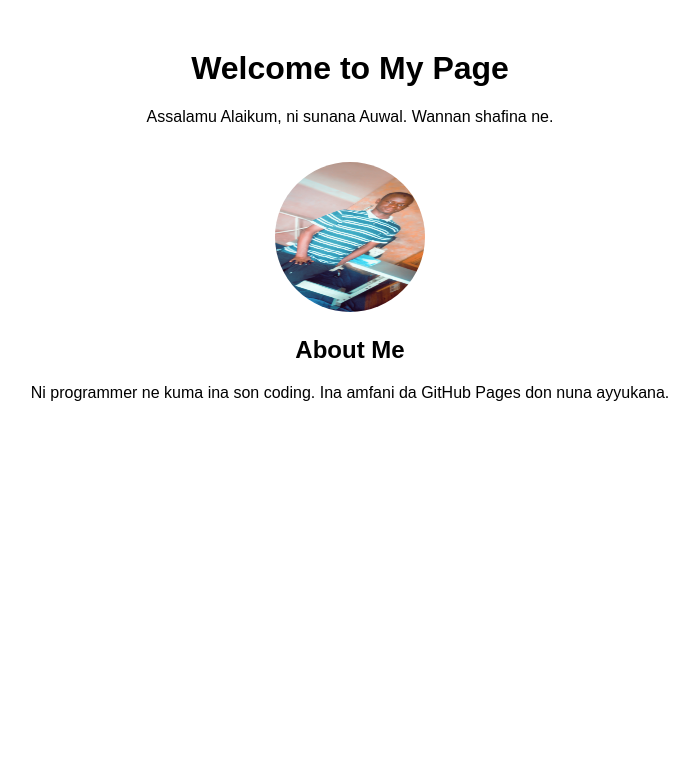
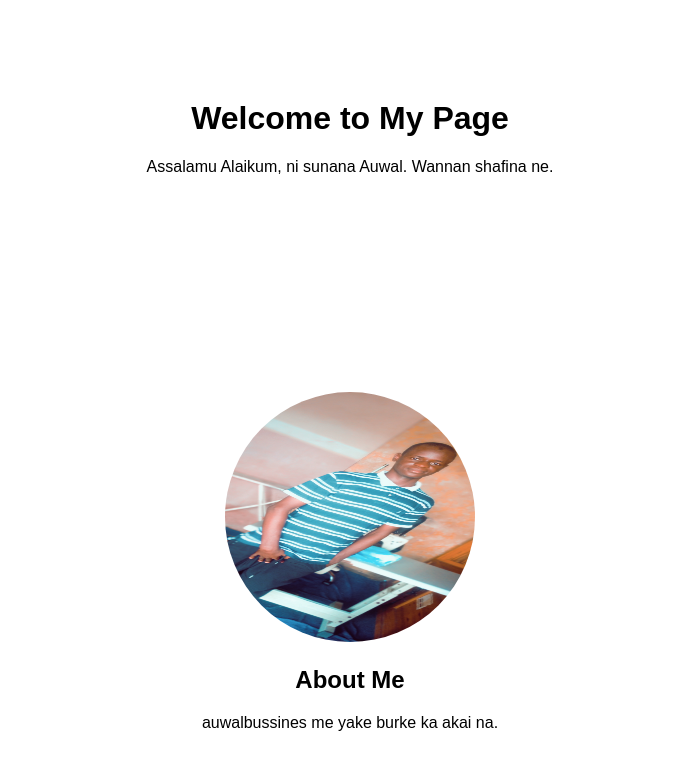
Before and after one commit to auwal11/Auwal, a plain HTML site: page index.html in a window 1280 px wide. Shown: the whole page, without its empty margins (290-989 px from the left). Drawn offline with Linux system fonts and the light colour scheme.

Commit message:
Update index.html

```diff
--- a/index.html
+++ b/index.html
@@ -9,13 +9,13 @@
         body {
             font-family: Arial, sans-serif;
             text-align: center;
-            margin: 50px;
+            margin: 100px;
         }
         img {
-            width: 150px;
-            height: 150px;
-            border-radius: 50%;
-            margin-top: 20px;
+            width: 250px;
+            height: 250px;
+            border-radius: 100%;
+            margin-top: 200px;
         }
     </style>
 </head>
@@ -29,7 +29,7 @@
 alt="My Profile Picture">
 
     <h2>About Me</h2>
-    <p>Ni programmer ne kuma ina son coding. Ina amfani da GitHub Pages don nuna ayyukana.</p>
+    <p>auwalbussines me yake burke ka akai na.</p>
 
 </body>
 </html>
```
